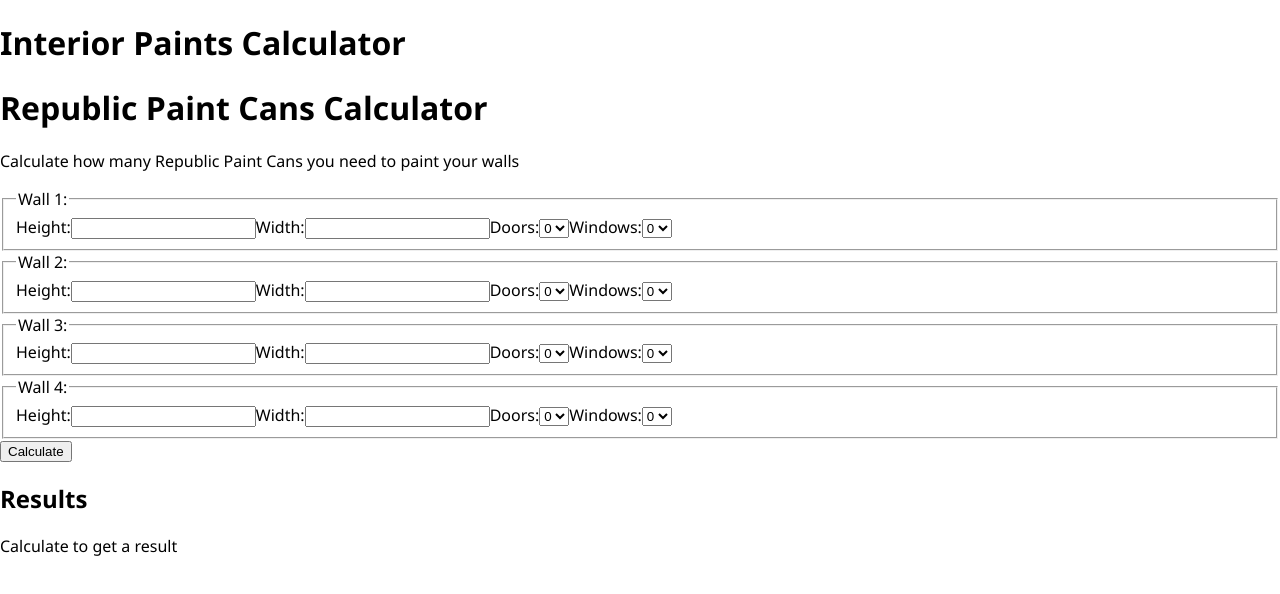
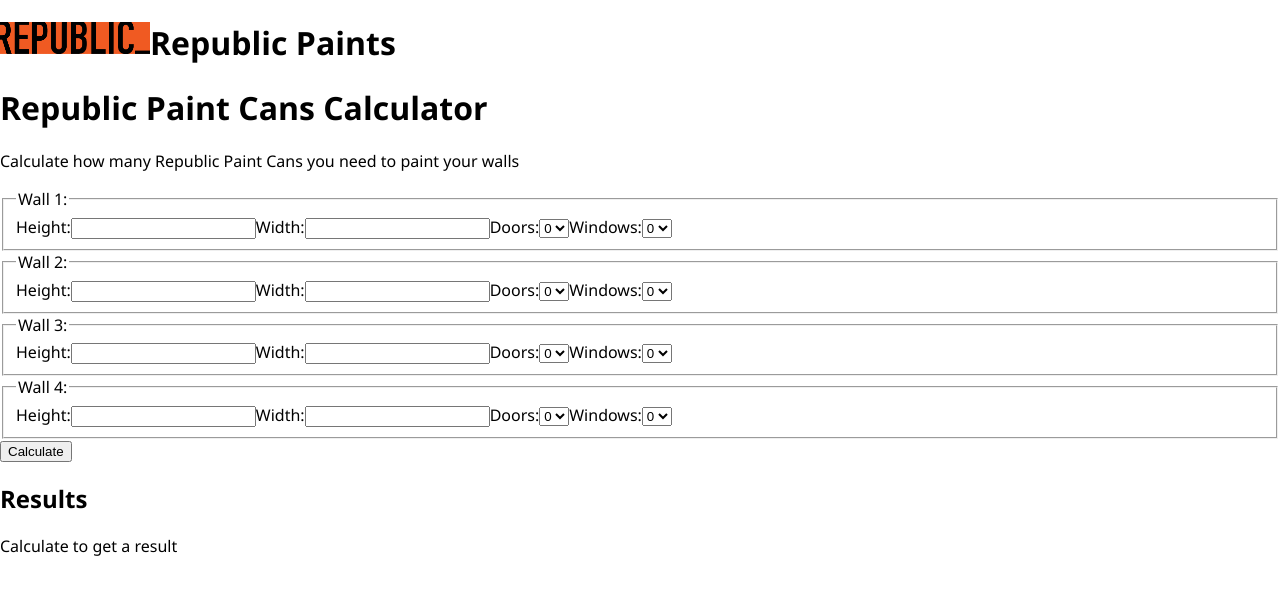
Before and after one commit to pinhob/digital-republic-challenge, a Next.js app in the folder front-end/: page / in a window 1280 px wide. Shown: the top 594 px of the page. Built offline with nearby package versions, Linux system fonts and the light colour scheme.

Commit message:
feat: create Header component

```diff
--- /dev/null
+++ b/front-end/components/Header.js
@@ -0,0 +1,12 @@
+// import { } from '../public/images/republic_logo.png'
+
+export const Header = () => {
+  return (
+    <header>
+      <h1>
+        <img src="images/republic_logo.png" alt="Replubic Paints logo" />
+        Republic Paints
+      </h1>
+    </header>
+  )
+};
--- a/front-end/components/index.js
+++ b/front-end/components/index.js
@@ -1,3 +1,4 @@
 export { Forms } from './Forms';
+export { Header } from './Header';
 export { Results } from './Results';
 export { PaintCanCard } from './PaintCanCard';
--- a/front-end/pages/index.js
+++ b/front-end/pages/index.js
@@ -1,10 +1,10 @@
-import { Results } from "../components"
+import { Header, Results } from "../components"
 import { Forms } from "../components/Forms"
 
 export default function Home() {
   return (
     <div>
-      <h1>Interior Paints Calculator</h1>
+      <Header />
       <Forms />
       <Results />
     </div>
```
Also changed, not shown: front-end/public/images/republic_logo.png (added).
